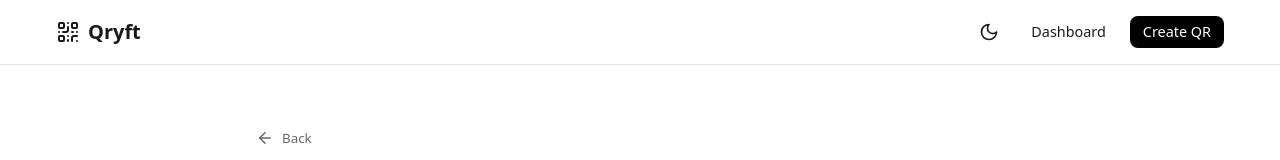
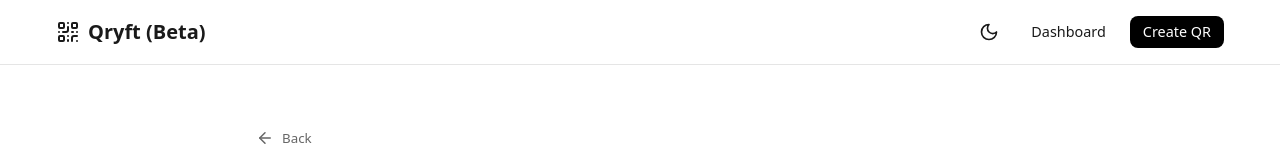
Before and after one commit to dusk-lab/q-ryft, a React (Vite) app: page /q-ryft/create in a window 1280 px wide. Shown: the top 160 px of the page. Built offline with nearby package versions, Linux system fonts and the light colour scheme.

Commit message:
Change build from production to beta

```diff
--- a/src/components/Layout.tsx
+++ b/src/components/Layout.tsx
@@ -12,7 +12,7 @@ export default function Layout() {
                 <div className="container" style={{ height: "64px", display: "flex", alignItems: "center", justifyContent: "space-between" }}>
                     <Link to="/" style={{ display: "flex", alignItems: "center", gap: "0.5rem", fontWeight: "bold", fontSize: "1.25rem" }}>
                         <QrCode />
-                        <span>Qryft</span>
+                        <span>Qryft (Beta)</span>
                     </Link>
                     <nav style={{ display: "flex", gap: "1.5rem", alignItems: "center" }}>
                         <button
```
Also changed, not shown: 3 other files (tests, documents, lock files or other folders).
